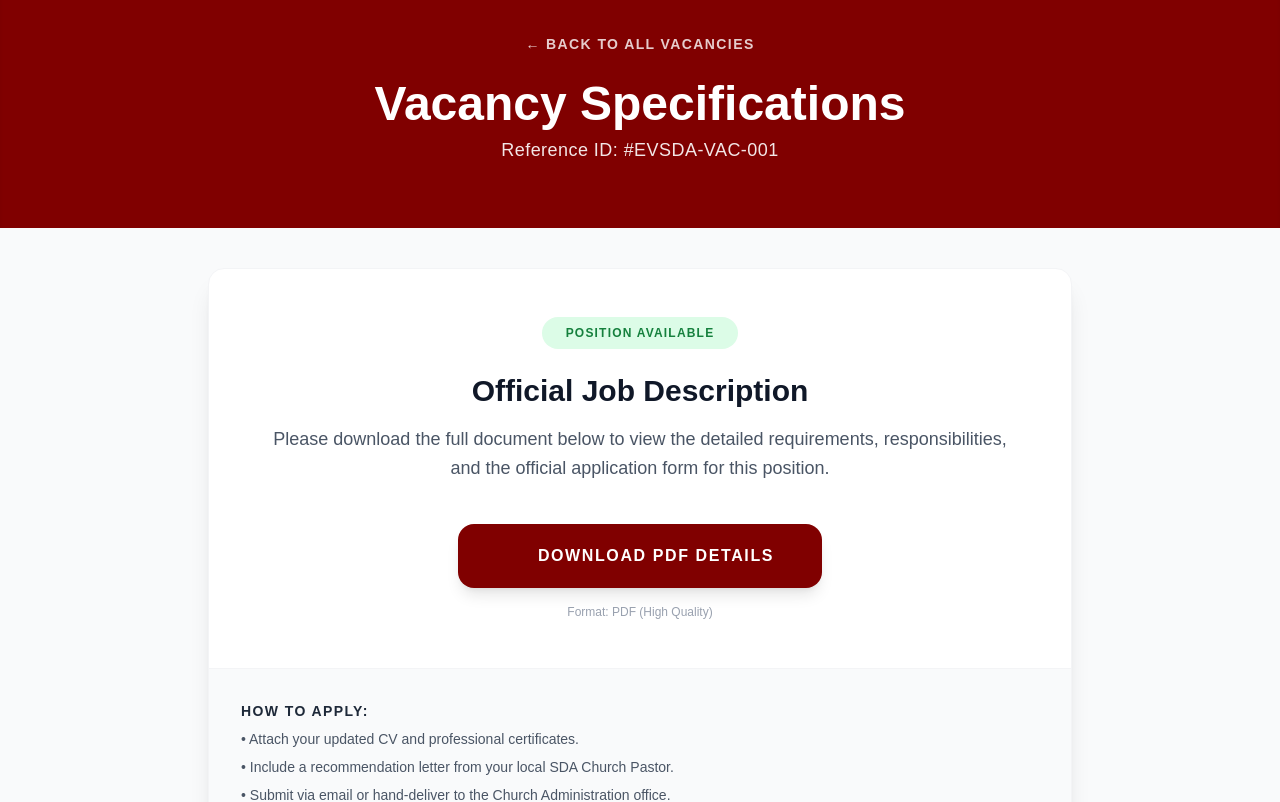
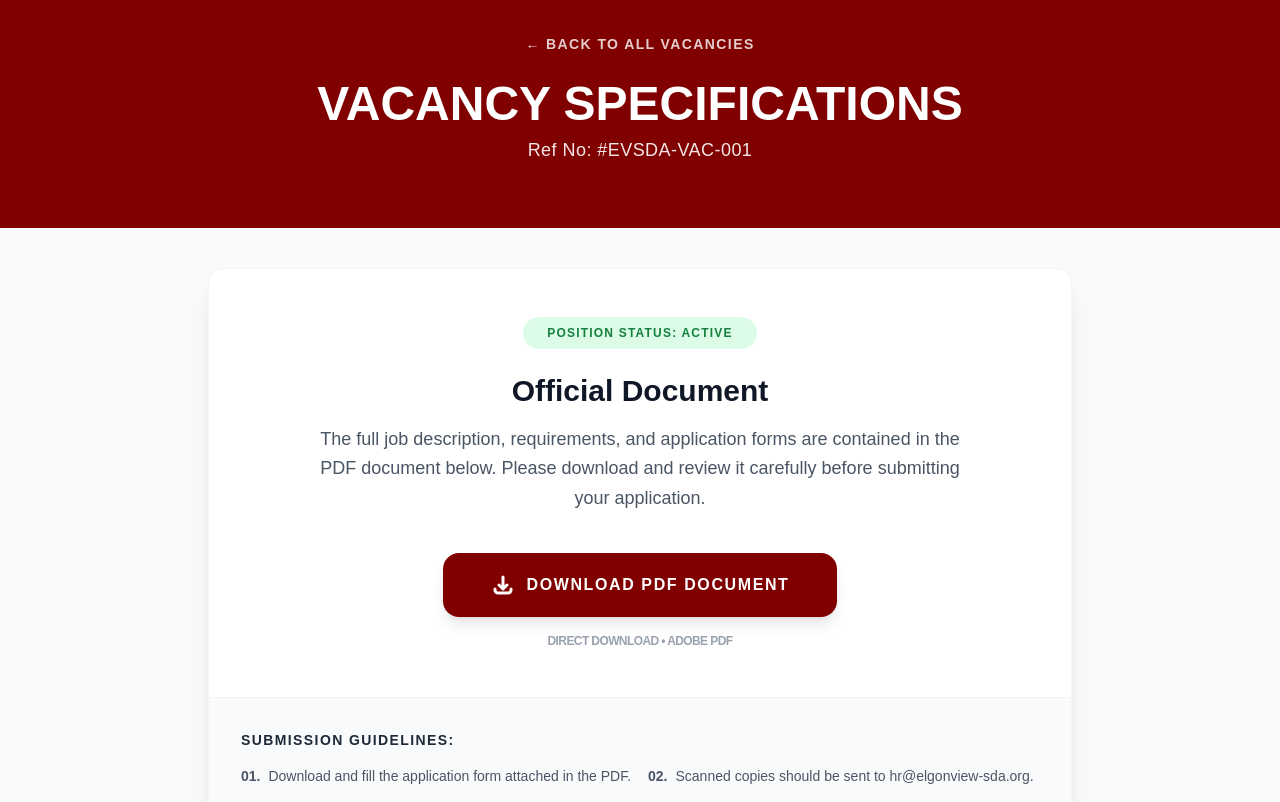
Before and after one commit to code-iddih/evss, a Next.js app in the folder frontend/: page /vacancies/1 in a window 1280 px wide. Shown: the part 200-1002 px from the top of the page. Built offline with nearby package versions, Linux system fonts and the light colour scheme.

Commit message:
Update tender section

```diff
--- a/frontend/app/vacancies/[id]/page.tsx
+++ b/frontend/app/vacancies/[id]/page.tsx
@@ -11,7 +11,7 @@ export default async function VacancyDetailPage({ params }: { params: Promise<{
 
   return (
     <div className="min-h-screen bg-gray-50 pb-20">
-      {/* 1. Maroon Header Section */}
+      {/* 1. Header Section */}
       <div
         className="py-16 text-white text-center mb-10 shadow-inner"
         style={{ backgroundColor: COLOR_MAROON }}
@@ -23,50 +23,61 @@ export default async function VacancyDetailPage({ params }: { params: Promise<{
           >
             ← Back to All Vacancies
           </Link>
-          <h1 className="text-3xl md:text-5xl font-extrabold mt-6">Vacancy Specifications</h1>
-          <p className="text-lg opacity-90 mt-2 tracking-wide">Reference ID: #EVSDA-VAC-00{id}</p>
+          <h1 className="text-3xl md:text-5xl font-extrabold mt-6 uppercase">Vacancy Specifications</h1>
+          <p className="text-lg opacity-90 mt-2 tracking-wide font-mono">Ref No: #EVSDA-VAC-00{id}</p>
         </div>
       </div>
 
       <div className="container mx-auto px-4 max-w-4xl">
-        {/* 2. Download Card - Unified rounded-2xl */}
+        {/* 2. Content Card */}
         <div className="bg-white border border-gray-100 rounded-2xl shadow-xl overflow-hidden">
           <div className="p-8 md:p-12 text-center">
-            <div className="inline-block mb-6 px-6 py-2 rounded-2xl font-bold text-xs uppercase tracking-widest" style={{ backgroundColor: OPEN_BG, color: OPEN_TEXT }}>
-                Position Available
+            <div
+              className="inline-block mb-6 px-6 py-2 rounded-2xl font-bold text-xs uppercase tracking-widest"
+              style={{ backgroundColor: OPEN_BG, color: OPEN_TEXT }}
+            >
+                Position Status: Active
             </div>
 
-            <h2 className="text-3xl font-black text-gray-900 mb-4">Official Job Description</h2>
-            <p className="text-gray-600 mb-10 leading-relaxed text-lg">
-                Please download the full document below to view the detailed requirements,
-                responsibilities, and the official application form for this position.
+            <h2 className="text-3xl font-black text-gray-900 mb-4">Official Document</h2>
+            <p className="text-gray-600 mb-10 leading-relaxed text-lg max-w-2xl mx-auto">
+                The full job description, requirements, and application forms are contained in the PDF document below.
+                Please download and review it carefully before submitting your application.
             </p>
 
-            {/* 3. PDF DOWNLOAD BUTTON - Maroon & rounded-2xl */}
+            {/* 3. THE DOWNLOAD BUTTON (Must be <a> tag, not <Link>) */}
             <div className="flex flex-col items-center gap-4">
               <a
                 href={`/documents/vacancy-${id}.pdf`}
-                download
+                download={`Vacancy_Details_${id}.pdf`}
                 className="w-full sm:w-auto px-12 py-5 rounded-2xl font-black text-white uppercase tracking-widest shadow-lg transition-all hover:brightness-110 active:scale-95 flex items-center justify-center gap-3"
                 style={{ backgroundColor: COLOR_MAROON }}
               >
-                <svg xmlns="http://www.w3.org/2000/svg" className="h-5 w-5" fill="none" viewBox="0 0 24 24" stroke="currentColor">
-                  <path strokeLinecap="round" strokeLinejoin="round" strokeWidth={3} d="4 16v1a3 3 0 003 3h10a3 3 0 003-3v-1m-4-4l-4 4m0 0l-4-4m4 4V4" />
+                {/* Download Icon */}
+                <svg xmlns="http://www.w3.org/2000/svg" className="h-6 w-6" fill="none" viewBox="0 0 24 24" stroke="currentColor">
+                  <path strokeLinecap="round" strokeLinejoin="round" strokeWidth={3} d="M4 16v1a3 3 0 003 3h10a3 3 0 003-3v-1m-4-4l-4 4m0 0l-4-4m4 4V4" />
                 </svg>
-                Download PDF Details
+                Download PDF Document
               </a>
-              <p className="text-xs text-gray-400 font-medium">Format: PDF (High Quality)</p>
+              <p className="text-xs text-gray-400 font-bold uppercase tracking-tighter">
+                Direct Download • Adobe PDF
+              </p>
             </div>
           </div>
 
-          {/* 4. Submission Help Box */}
-          <div className="bg-gray-50 p-8 border-t border-gray-100 text-left">
-            <h4 className="font-bold text-gray-800 mb-2 uppercase text-sm tracking-widest">How to Apply:</h4>
-            <ul className="text-gray-600 text-sm space-y-2">
-              <li className="flex items-start gap-2">• Attach your updated CV and professional certificates.</li>
-              <li className="flex items-start gap-2">• Include a recommendation letter from your local SDA Church Pastor.</li>
-              <li className="flex items-start gap-2">• Submit via email or hand-deliver to the Church Administration office.</li>
-            </ul>
+          {/* 4. Help Section */}
+          <div className="bg-gray-50 p-8 border-t border-gray-100">
+            <h4 className="font-bold text-gray-800 mb-4 uppercase text-sm tracking-widest">Submission Guidelines:</h4>
+            <div className="grid md:grid-cols-2 gap-4 text-sm text-gray-600">
+                <div className="flex items-start gap-2">
+                    <span className="text-maroon-800 font-bold">01.</span>
+                    <span>Download and fill the application form attached in the PDF.</span>
+                </div>
+                <div className="flex items-start gap-2">
+                    <span className="text-maroon-800 font-bold">02.</span>
+                    <span>Scanned copies should be sent to hr@elgonview-sda.org.</span>
+                </div>
+            </div>
           </div>
         </div>
       </div>
```
Also changed, not shown: 1 other file (tests, documents, lock files or other folders).
